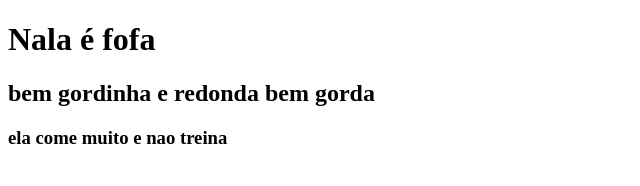
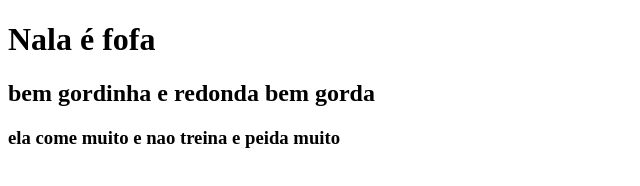
Before and after one commit to teresaccampos/beedcrowd-js, a plain HTML site: page nala.html in a window 1280 px wide. Shown: the whole page, without its empty margins (0-640 px from the left). Drawn offline with Linux system fonts and the light colour scheme.

Commit message:
mudança na nala

```diff
--- a/nala.html
+++ b/nala.html
@@ -8,6 +8,6 @@
 <body>
     <h1>Nala é fofa</h1>
     <h2>bem gordinha e redonda bem gorda</h2>
-    <h3>ela come muito e nao treina</h3>
+    <h3>ela come muito e nao treina e peida muito</h3>
 </body>
 </html>
```
